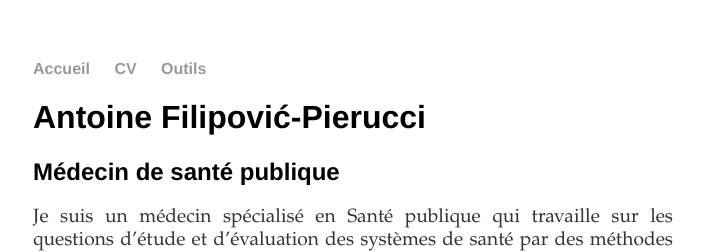
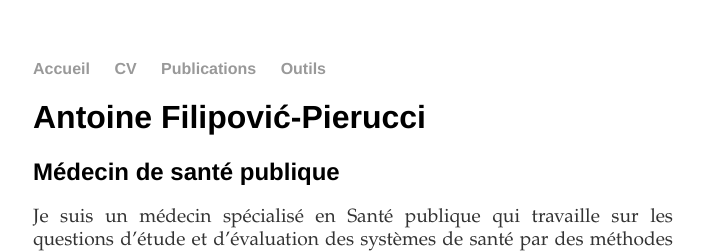
Before and after one commit to pierucci/pierucci.github.io, a Jekyll site: the page built from index.md, in a window 1280 px wide. Shown: the top 252 px of the page, without its empty margins (287-991 px from the left). Built offline with Jekyll 4.4.1, drawn with Linux system fonts in a browser that asks for light colours.

Commit message:
add publi

```diff
--- a/_layouts/default.html
+++ b/_layouts/default.html
@@ -10,6 +10,7 @@
     		<ul>
         		<li><a href="/">Accueil</a></li>
         		<li><a href="/cv">CV</a></li>
+        		<li><a href="/papers">Publications</a></li>
         		<li><a href="/tools">Outils</a></li>
     		</ul>
 		</nav>
```
